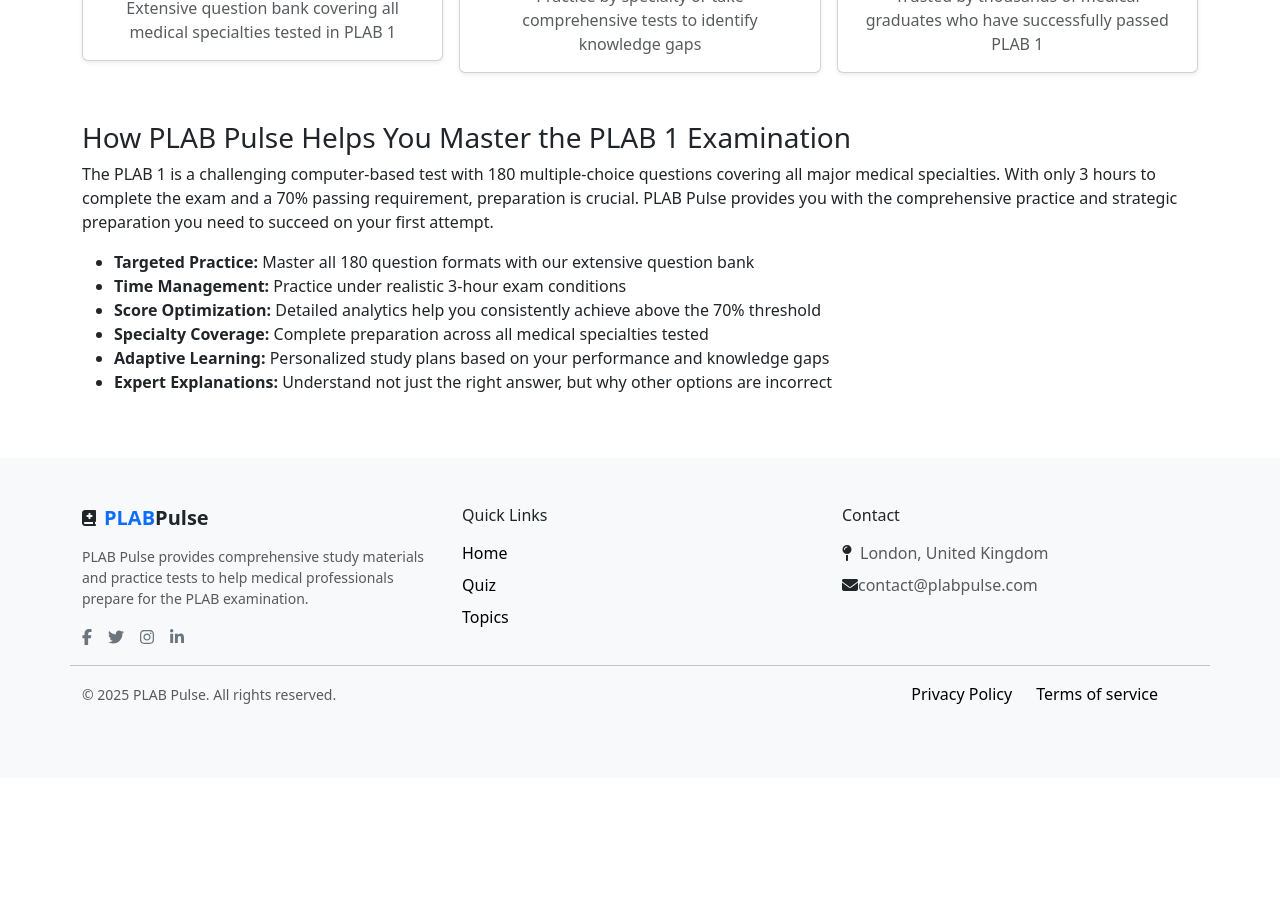
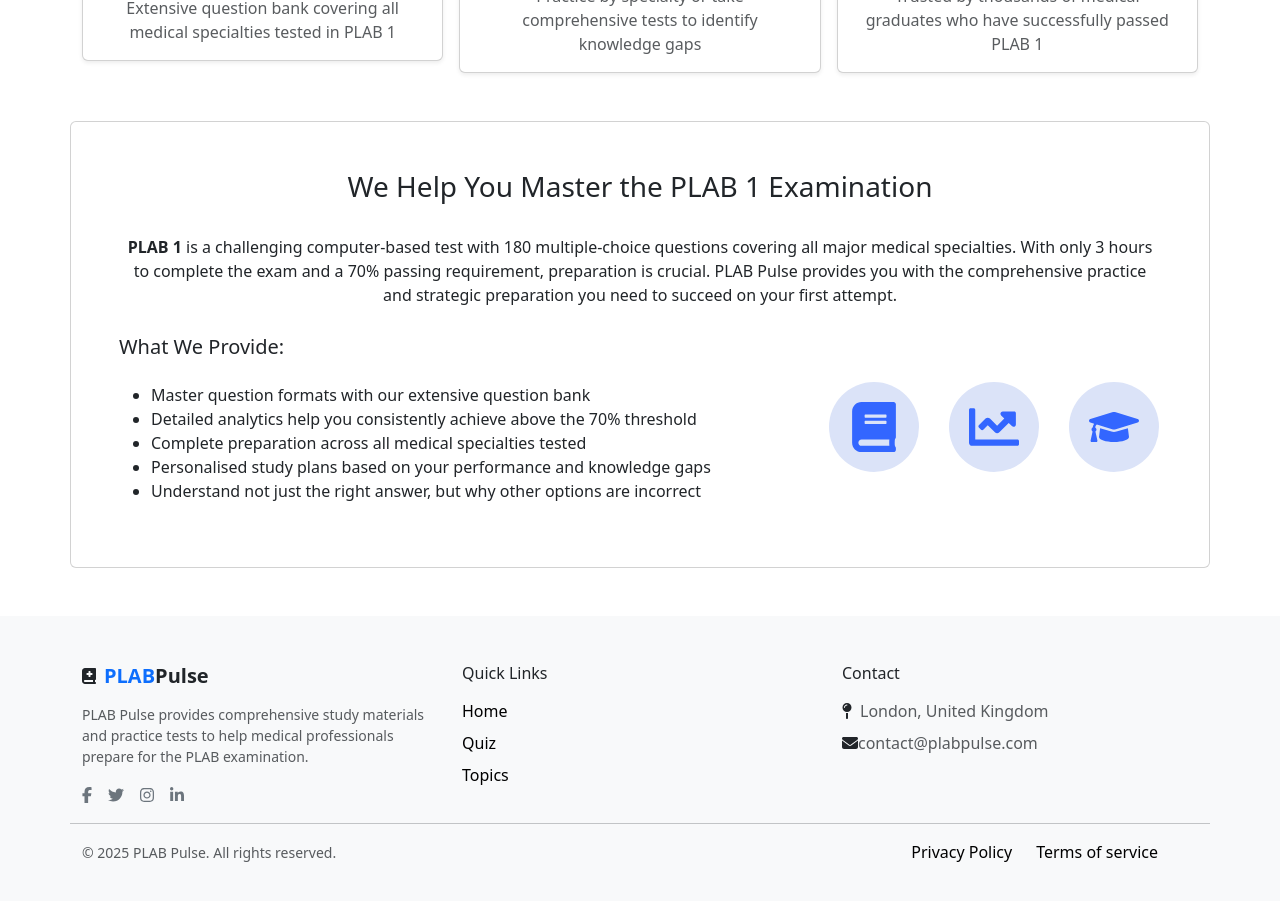
Before and after one commit to joehalls605/PlubPulse, a React (Vite) app in the folder plubPulseApp/: page /about in a window 1280 px wide. Shown: the part 920-1821 px from the top of the page. Before the commit the page ends 1698 px from the top, so only its background shows below. Built offline with nearby package versions, Linux system fonts and the light colour scheme.

Commit message:
HowWeHelp component, styling work across the whole application.

```diff
--- a/plubPulseApp/src/components/AboutExamination.jsx
+++ /dev/null
@@ -1,25 +0,0 @@
-import React from 'react';
-
-const AboutExamination = () => {
-
-    return (
-        <div className="container mt-6">
-            <h3>How PLAB Pulse Helps You Master the PLAB 1 Examination</h3>
-            <p>The PLAB 1 is a challenging computer-based test with 180 multiple-choice questions covering all major medical specialties.
-                With only 3 hours to complete the exam and a 70% passing requirement, preparation is crucial. PLAB Pulse provides you with
-                the comprehensive practice and strategic preparation you need to succeed on your first attempt.
-            </p>
-            <ul>
-                <li><strong>Targeted Practice:</strong> Master all 180 question formats with our extensive question bank</li>
-                <li><strong>Time Management:</strong> Practice under realistic 3-hour exam conditions</li>
-                <li><strong>Score Optimization:</strong> Detailed analytics help you consistently achieve above the 70% threshold</li>
-                <li><strong>Specialty Coverage:</strong> Complete preparation across all medical specialties tested</li>
-                <li><strong>Adaptive Learning:</strong> Personalized study plans based on your performance and knowledge gaps</li>
-                <li><strong>Expert Explanations:</strong> Understand not just the right answer, but why other options are incorrect</li>
-            </ul>
-        </div>
-    )
-
-}
-
-export default AboutExamination;
--- /dev/null
+++ b/plubPulseApp/src/components/HowWeHelp.jsx
@@ -0,0 +1,41 @@
+import React from 'react';
+import { FaBook, FaBrain, FaChartLine, FaGraduationCap} from 'react-icons/fa';
+
+const HowWeHelp = () => {
+
+    return (
+        <div className="container mt-6 card p-5">
+            <h3 className="text-center">We Help You Master the PLAB 1 Examination</h3>
+            <p className="text-center mt-4 mb-1"><strong>PLAB 1</strong> is a challenging computer-based test with 180 multiple-choice questions covering all major medical specialties.
+                With only 3 hours to complete the exam and a 70% passing requirement, preparation is crucial. PLAB Pulse provides you with
+                the comprehensive practice and strategic preparation you need to succeed on your first attempt.
+            </p>
+            <div className="d-flex flex-row">
+                <div className="col-md-8">
+                    <h5 className="mt-4 mb-4 ">What We Provide:</h5>
+                    <ul>
+                        <li>Master question formats with our extensive question bank</li>
+                        <li>Detailed analytics help you consistently achieve above the 70% threshold</li>
+                        <li>Complete preparation across all medical specialties tested</li>
+                        <li>Personalised study plans based on your performance and knowledge gaps</li>
+                        <li>Understand not just the right answer, but why other options are incorrect</li>
+                    </ul>
+                </div>
+                <div className="mt-4 d-flex align-items-center justify-content-center mr-3">
+                    <div className="how-we-help-icon">
+                        <FaBook size={50} className="mx-3"/>
+                    </div>
+                    <div className="how-we-help-icon">
+                        <FaChartLine size={50} className="mx-3"/>
+                    </div>
+                    <div className="how-we-help-icon">
+                        <FaGraduationCap size={50} className="mx-3"/>
+                    </div>
+                </div>
+            </div>
+        </div>
+    )
+
+}
+
+export default HowWeHelp;
--- a/plubPulseApp/src/components/WhyChoose.jsx
+++ b/plubPulseApp/src/components/WhyChoose.jsx
@@ -10,11 +10,10 @@
                 <h4>Why Choose PLAB Pulse?</h4>
                 <p className="text-muted">A platform designed with medical students in mind</p>
             </div>
-
             <div className="d-flex flex-row gap-3 align-items-center justify-content-center">
                 <div className="good-to-know card text-center p-3 shadow-sm">
                     <div className="good-to-know-icon-circle mx-auto mb-3">
-                        <FaBook className="good-to-know-icon"/>
+                        <FaBook size={30} className="good-to-know-icon"/>
                     </div>
                     <h5 className="fw-bold mb-1">Comprehensive Content</h5>
                     <p className="text-muted mb-0">
@@ -24,7 +23,7 @@
                 </div>
                 <div className="good-to-know card text-center p-3 shadow-sm">
                     <div className="good-to-know-icon-circle mx-auto mb-3">
-                        <FaBullseye className="good-to-know-icon"/>
+                        <FaBullseye size={30} className="good-to-know-icon"/>
                     </div>
                     <h5 className="fw-bold mb-1">Focused Practice</h5>
                     <p className="text-muted mb-0">
@@ -35,7 +34,7 @@
                 </div>
                 <div className="good-to-know card text-center p-3 shadow-sm">
                     <div className="good-to-know-icon-circle mx-auto mb-3">
-                        <FaTrophy className="good-to-know-icon"/>
+                        <FaTrophy size={30} className="good-to-know-icon"/>
                     </div>
                     <h5 className="fw-bold mb-1">Proven Results</h5>
                     <p className="text-muted mb-0">
--- a/plubPulseApp/src/index.css
+++ b/plubPulseApp/src/index.css
@@ -156,3 +156,14 @@
     background-color:#eef2fb;
     border-radius:10px;
 }
+.how-we-help-icon{
+    width:90px;
+    height:90px;
+    border-radius:50%;
+    background-color: #dbe3f8;
+    color: #3366ff;
+    display:flex;
+    align-items:center;
+    justify-content:center;
+    margin: 0px 15px;
+}
--- a/plubPulseApp/src/pages/About.jsx
+++ b/plubPulseApp/src/pages/About.jsx
@@ -1,7 +1,7 @@
 import React from 'react';
 import { FaBullseye } from 'react-icons/fa';
 import WhyChoose from "../components/WhyChoose.jsx";
-import AboutExamination from "../components/AboutExamination.jsx";
+import AboutExamination from "../components/HowWeHelp.jsx";
 
 const About = () => {
 
--- a/plubPulseApp/src/pages/Home.jsx
+++ b/plubPulseApp/src/pages/Home.jsx
@@ -2,6 +2,7 @@
 import { Link } from 'react-router-dom';
 import { useNavigate } from 'react-router-dom';
 import {FaSearch, FaArrowRight, FaBook, FaCheckCircle, FaBookOpen, FaStethoscope } from 'react-icons/fa';
+import HowWeHelp from '../components/HowWeHelp';
 
 const Home = () => {
 
@@ -187,6 +188,7 @@
                             </p>
                         </div>
                     </div>
+                    <HowWeHelp/>
                 </div>
             </div>
         </div>
```
